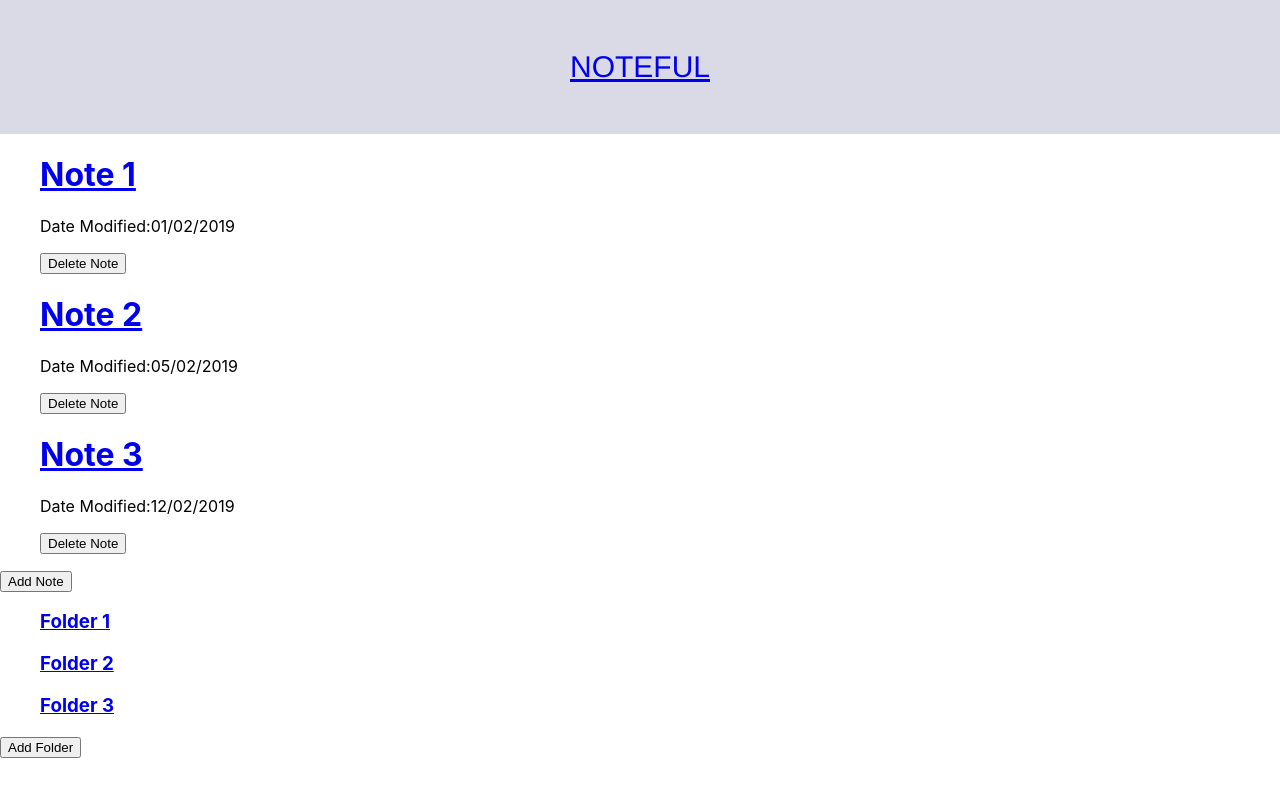
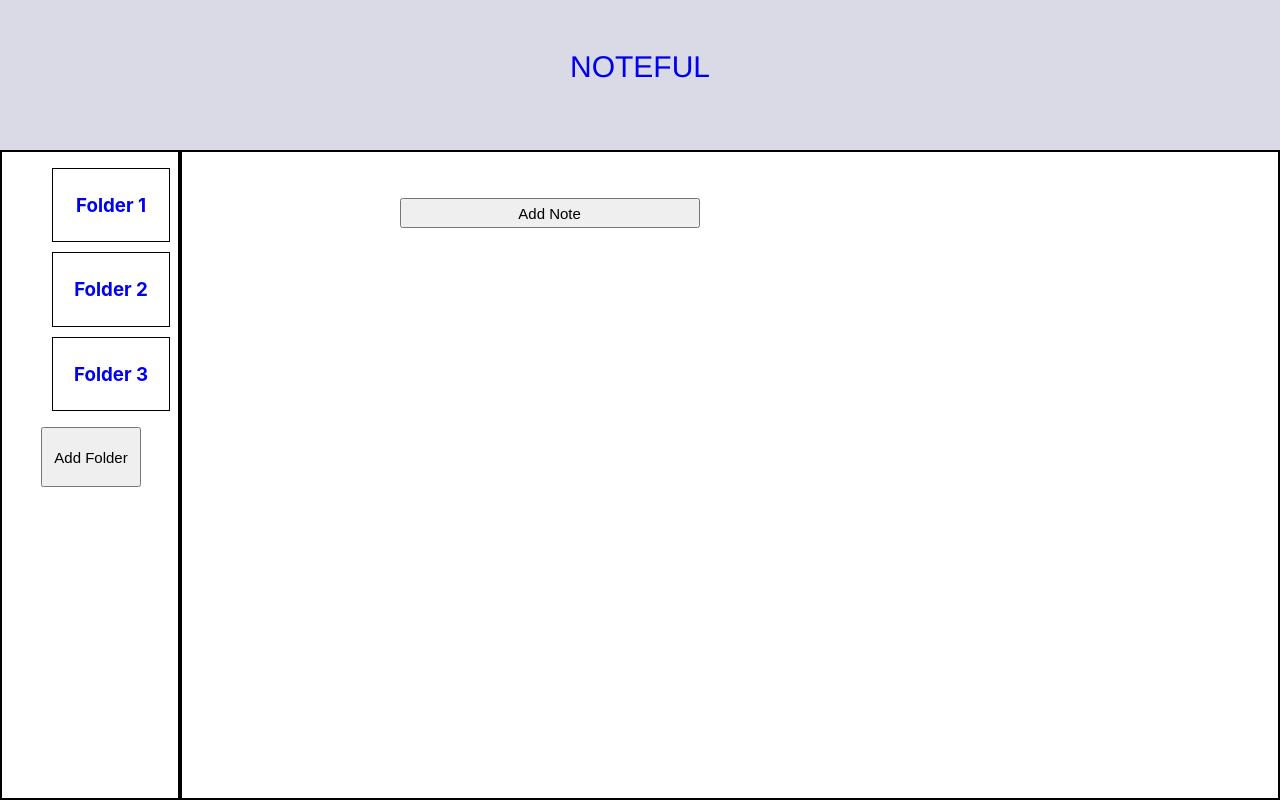
Before and after one commit to aubreyyoder/noteful, a React (Create React App) app: page / in a window 1280 px wide. Built offline with nearby package versions, Linux system fonts and the light colour scheme.

Commit message:
Adding Router

```diff
--- a/src/App.css
+++ b/src/App.css
@@ -3,10 +3,44 @@ header {
   color: rgb(63, 60, 60);
   font-family: "Franklin Gothic Medium", "Arial Narrow", Arial, sans-serif;
   font-size: 30px;
+  height: 50px;
+  left: 0;
   padding: 50px;
+  position: absolute;
+  right: 0;
   text-align: center;
+}
+
+a {
+  text-decoration: none;
+}
+
+a:hover {
+  color: black;
+}
+
+button:hover {
+  cursor: pointer;
 }
 
 ul {
   list-style-type: none;
 }
+
+main {
+  border: 2px solid black;
+  position: absolute;
+  left: 178px;
+  top: 150px;
+  right: 0;
+  bottom: 0;
+}
+
+.add-note-button {
+  height: 30px;
+  left: 20%;
+  position: relative;
+  font-size: 15px;
+  top: 30px;
+  width: 300px;
+}
--- a/src/App.js
+++ b/src/App.js
@@ -67,7 +67,7 @@ class App extends React.Component {
           <Header />
         </header>
         <main className="main">
-          <Main notes={notes} />
+          <Route exact path="/" render={() => <Main notes={notes} />} />
         </main>
         <section className="sidebar">
           <Sidebar folders={folders} />
--- /dev/null
+++ b/src/Folder/Folder.css
@@ -0,0 +1,5 @@
+.folder {
+  border: solid 1px black;
+  margin: 10px;
+  padding: 6px;
+}
--- a/src/Folder/Folder.js
+++ b/src/Folder/Folder.js
@@ -1,4 +1,5 @@
 import React from "react";
+import "./Folder.css";
 
 class Folder extends React.Component {
   render() {
--- a/src/Main/Main.js
+++ b/src/Main/Main.js
@@ -1,4 +1,5 @@
 import React from "react";
+import { Route } from "react-router-dom";
 import Note from "../Note/Note";
 
 class Main extends React.Component {
@@ -11,10 +12,15 @@ class Main extends React.Component {
       <div className="main">
         <ul id="main-list">
           {notes.map(note => (
-            <Note key={note.id} {...note} />
+            <Route
+              path="/note"
+              render={() => <Note key={note.id} {...note} />}
+            />
           ))}
         </ul>
-        <button name="add-note">Add Note</button>
+        <button name="add-note" className="add-note-button">
+          Add Note
+        </button>
       </div>
     );
   }
--- /dev/null
+++ b/src/Note/Note.css
@@ -0,0 +1,14 @@
+.note {
+  border: 1px solid black;
+  height: 100px;
+  margin: 10px;
+  padding-bottom: 10px;
+  padding-left: 10px;
+  width: 80%;
+}
+
+.delete-button {
+  left: 70%;
+  position: relative;
+  bottom: 50px;
+}
--- a/src/Note/Note.js
+++ b/src/Note/Note.js
@@ -1,4 +1,5 @@
 import React from "react";
+import "./Note.css";
 
 class Note extends React.Component {
   render() {
@@ -8,7 +9,9 @@ class Note extends React.Component {
           <a href="/Note">{this.props.title}</a>
         </h1>
         <p>Date Modified:{this.props.dateModified}</p>
-        <button name="delete">Delete Note</button>
+        <button name="delete" className="delete-button">
+          Delete Note
+        </button>
       </div>
     );
   }
--- a/src/Sidebar/Sidebar.css
+++ b/src/Sidebar/Sidebar.css
@@ -0,0 +1,15 @@
+.sidebar {
+  border: 2px solid black;
+  bottom: 0;
+  left: 0;
+  position: absolute;
+  text-align: center;
+  top: 150px;
+  width: 178px;
+}
+
+.add-button {
+  font-size: 15px;
+  height: 60px;
+  width: 100px;
+}
--- a/src/Sidebar/Sidebar.js
+++ b/src/Sidebar/Sidebar.js
@@ -15,7 +15,7 @@ class Sidebar extends React.Component {
             <Folder key={folder.id} {...folder} />
           ))}
         </ul>
-        <button for="add-folder" name="add-folder">
+        <button for="add-folder" name="add-folder" className="add-button">
           Add Folder
         </button>
       </div>
```
